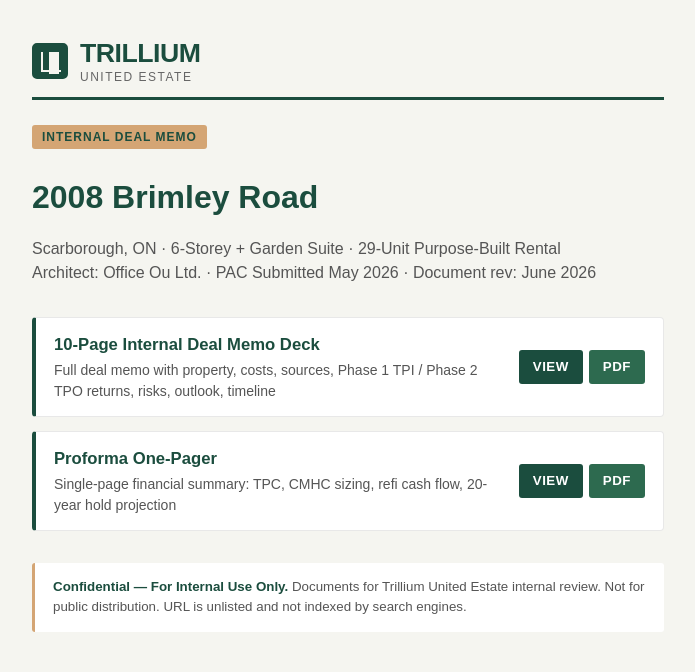
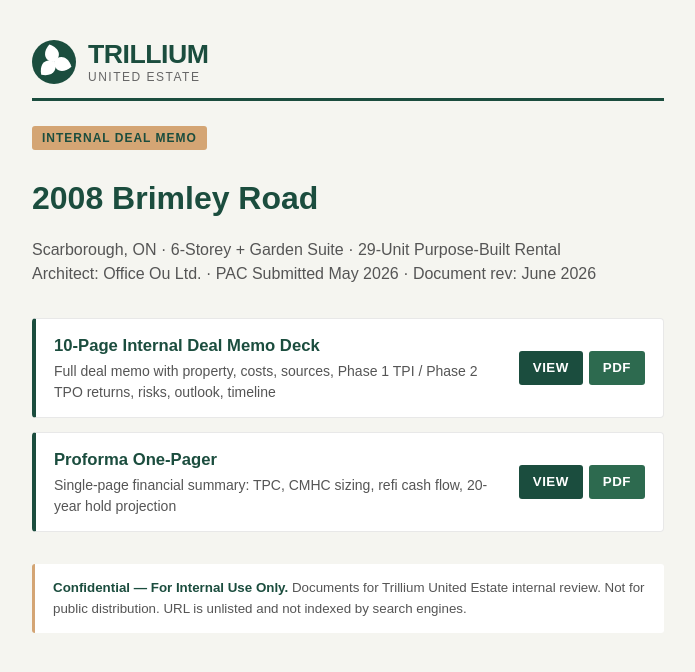
Before and after one commit to jasonallenjohn-cell/brimley-2008-trillium-internal-4a0334d7, a plain HTML site: page index.html in a window 1280 px wide. Shown: the whole page, without its empty margins (292-987 px from the left). Drawn offline with Linux system fonts and the light colour scheme.

Commit message:
Replace placeholder logo with proper Trillium trillium-flower SVG
Three-petal trillium silhouette matching brand guidelines.
Green primary variant on white/cream backgrounds, inverted
(white circle + green petals) on dark cover slide.

Co-Authored-By: Claude Opus 4.7 (1M context) <noreply@anthropic.com>

```diff
--- a/index.html
+++ b/index.html
@@ -34,25 +34,12 @@
     margin-bottom: 24px;
   }
   .logo-mark {
-    width: 36px; height: 36px;
-    border: 3px solid var(--trillium-green);
-    border-radius: 5px;
-    background: var(--trillium-green);
-    position: relative;
+    width: 44px; height: 44px;
     flex-shrink: 0;
+    display: block;
   }
-  .logo-mark::before {
-    content: ""; position: absolute;
-    top: 6px; left: 6px;
-    width: 18px; height: 18px;
-    border: 2px solid var(--cream);
-    border-top: none; border-right: none;
-  }
-  .logo-mark::after {
-    content: ""; position: absolute;
-    top: 6px; right: 6px;
-    width: 10px; height: 22px;
-    background: var(--cream);
+  .logo-mark svg {
+    width: 100%; height: 100%; display: block;
   }
   .brand {
     line-height: 1;
@@ -160,7 +147,7 @@
 <body>
 
 <header>
-  <div class="logo-mark"></div>
+  <div class="logo-mark"><svg viewBox="0 0 200 200" xmlns="http://www.w3.org/2000/svg"><circle cx="100" cy="100" r="100" fill="#1B4D3E"/><g class="petals" fill="#FFFFFF" transform="rotate(-15 100 100)"><path d="M 100 100 C 65 92, 52 50, 100 18 C 148 50, 135 92, 100 100 Z"/><g transform="rotate(120 100 100)"><path d="M 100 100 C 65 92, 52 50, 100 18 C 148 50, 135 92, 100 100 Z"/></g><g transform="rotate(240 100 100)"><path d="M 100 100 C 65 92, 52 50, 100 18 C 148 50, 135 92, 100 100 Z"/></g></g></svg></div>
   <div class="brand">
     <div class="name">TRILLIUM</div>
     <div class="tag">UNITED ESTATE</div>
```
Also changed, not shown: deck.html (+18 -35 lines), onepager.html (+21 -4 lines), 2 other files.
